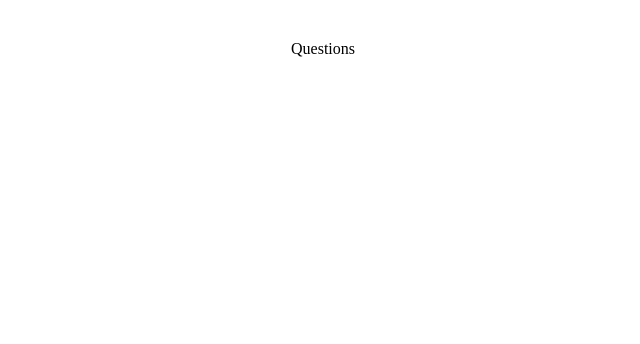
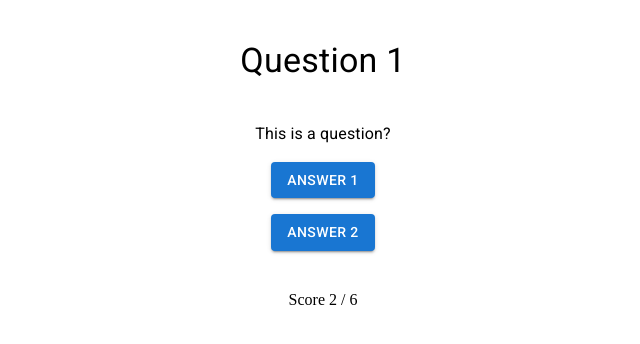
Before and after one commit to mittell/react-quiz-app, a React (Create React App) app: page /questions in a window 1280 px wide. Shown: the top 344 px of the page, without its empty margins (317-957 px from the left). Built offline with nearby package versions, Linux system fonts and the light colour scheme; no server answers.

Commit message:
feat: setup base Questions page

```diff
--- a/src/pages/Questions.jsx
+++ b/src/pages/Questions.jsx
@@ -1,7 +1,26 @@
 import React from 'react';
 
+import { Typography, Box, Button } from '@mui/material';
+import useAxios from '../hooks/useAxios';
+
 function Questions() {
-	return <div>Questions</div>;
+	let apiUrl = `/api.php?amount=10`;
+
+	const { response, loading } = useAxios({ url: apiUrl });
+
+	return (
+		<Box>
+			<Typography variant='h4'>Question 1</Typography>
+			<Typography mt={5}>This is a question?</Typography>
+			<Box mt={2}>
+				<Button variant='contained'>Answer 1</Button>
+			</Box>
+			<Box mt={2}>
+				<Button variant='contained'>Answer 2</Button>
+			</Box>
+			<Box mt={5}>Score 2 / 6</Box>
+		</Box>
+	);
 }
 
 export default Questions;
```
